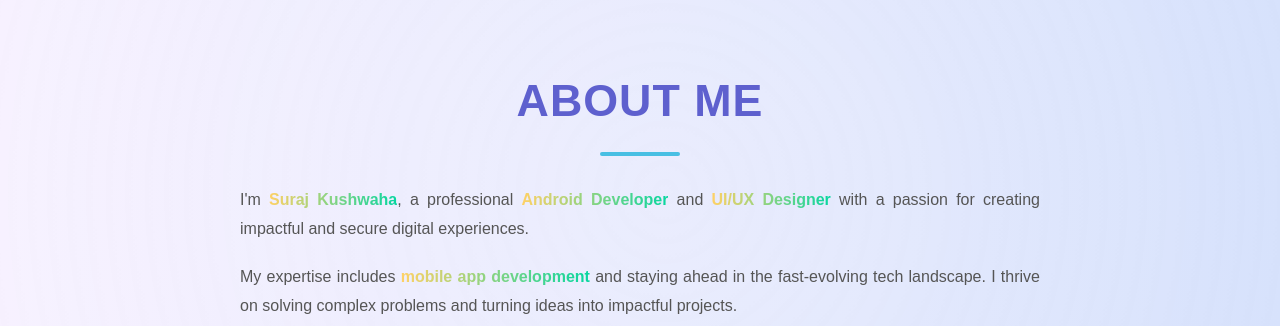
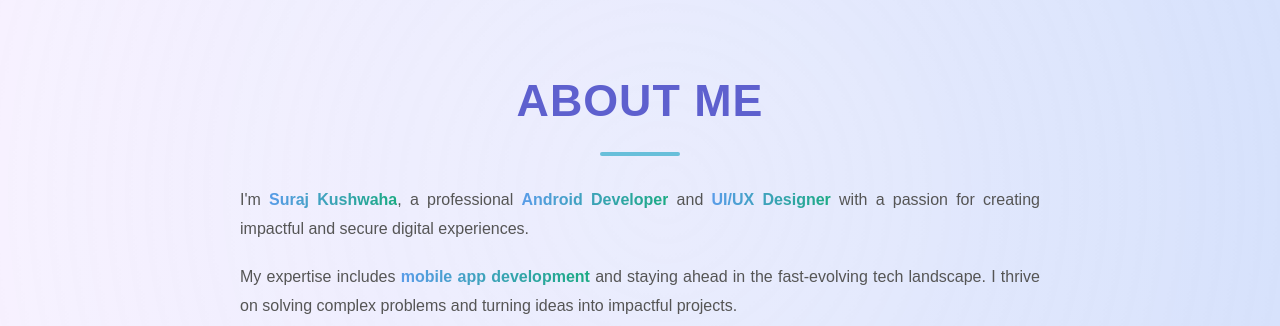
Before and after one commit to suraj-kushwaha123/my-portfolio, a React (Create React App) app: page / in a window 1280 px wide. Shown: the part 626-952 px from the top of the page. Built offline with nearby package versions, Linux system fonts and the light colour scheme.

Commit message:
changed text color highlighted about me section

```diff
--- a/src/App.css
+++ b/src/App.css
@@ -131,7 +131,7 @@ body {
   display: block;
   width: 80px;
   height: 4px;
-  background: #48bfe3;
+  background: #68bfda;
   margin: 15px auto;
   border-radius: 2px;
 }
@@ -154,7 +154,7 @@ body {
 .about-content p .highlight {
   color: #5e60ce;
   font-weight: bold;
-  background: linear-gradient(to right, #ffd166, #06d6a0);
+  background: linear-gradient(to right, #599ce8, #1baa83);
   background-clip: text;
   -webkit-background-clip: text;
   color: transparent; /* Gradient text */
```
